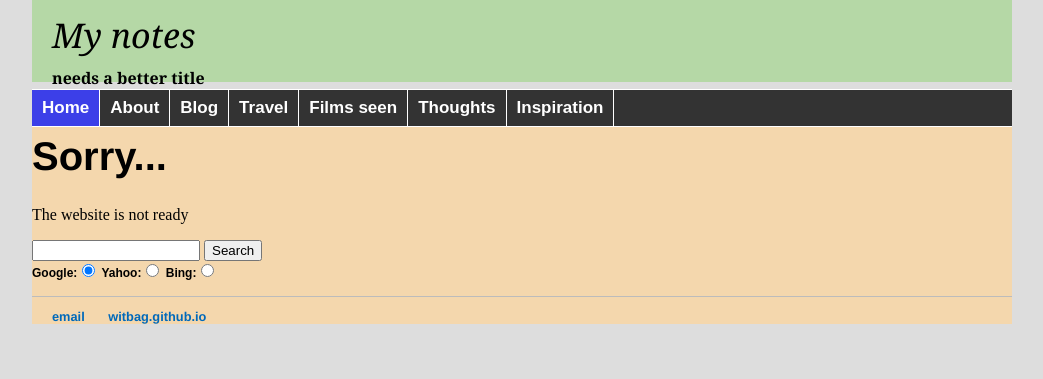
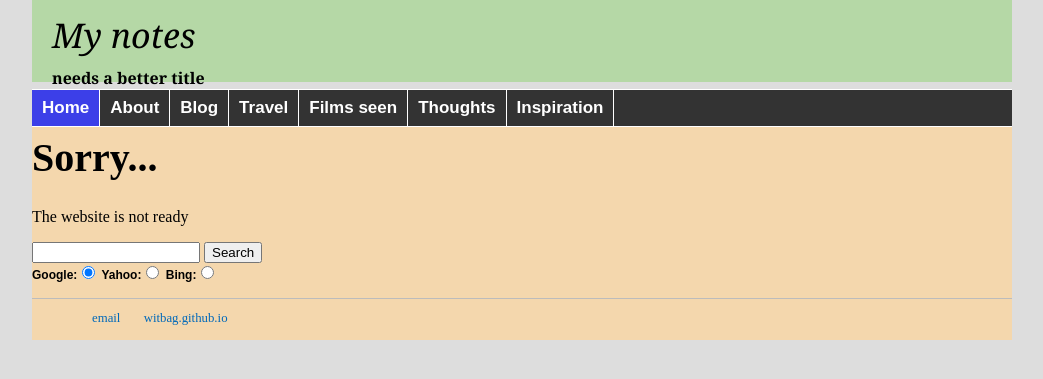
Before and after one commit to witbag/witbag.github.io, a Jekyll site: the page built from index.html, in a window 1280 px wide. Shown: the top 379 px of the page, without its empty margins (118-1161 px from the left). Built offline with Jekyll 4.4.1, drawn with Linux system fonts in a browser that asks for light colours.

Commit message:
Update main.css

```diff
--- a/css/main.css
+++ b/css/main.css
@@ -36,16 +36,16 @@
 
 /*p, ul { font-size: 1em; line-height: 1.2em; color: #000000; } */
 
-h1, h2, h3, h4 { font-family: 'Helvetica', 'Arial', 'Sans-Serif'; }     /*HEADER FONT*/
-h1 { font-size: 2.5em;  }
+/*h1, h2, h3, h4 { font-family: 'Helvetica', 'Arial', 'Sans-Serif'; }     /*HEADER FONT*/
+h1 { font-size: 2.5em; }
 h2 { font-size: 2.1em; }
 h3 { font-size: 1.7em; }
-h4 { font-size: 1.4em; }
+h4 { font-size: 1.4em; }*/
 
 nav ul, footer ul { font-size: 1em; font-family: 'Helvetica', 'Arial', 'Sans-Serif'; padding: 0px; list-style: none; font-weight: bold; }
 nav ul li, footer ul li { display: inline; margin-right: 20px; }
 
-footer { border-top: 1px solid #bcbcbc; font-size: .8em; padding-left: 20px; padding-bottom: 0px;}     /*FOOTER*/
+footer { border-top: 1px solid #bcbcbc; font-size: .8em; padding-left: 20px; padding-bottom: 1px;}     /*FOOTER*/
 
 
 .solidblockmenu{                /*SECOND BAR*/
```
